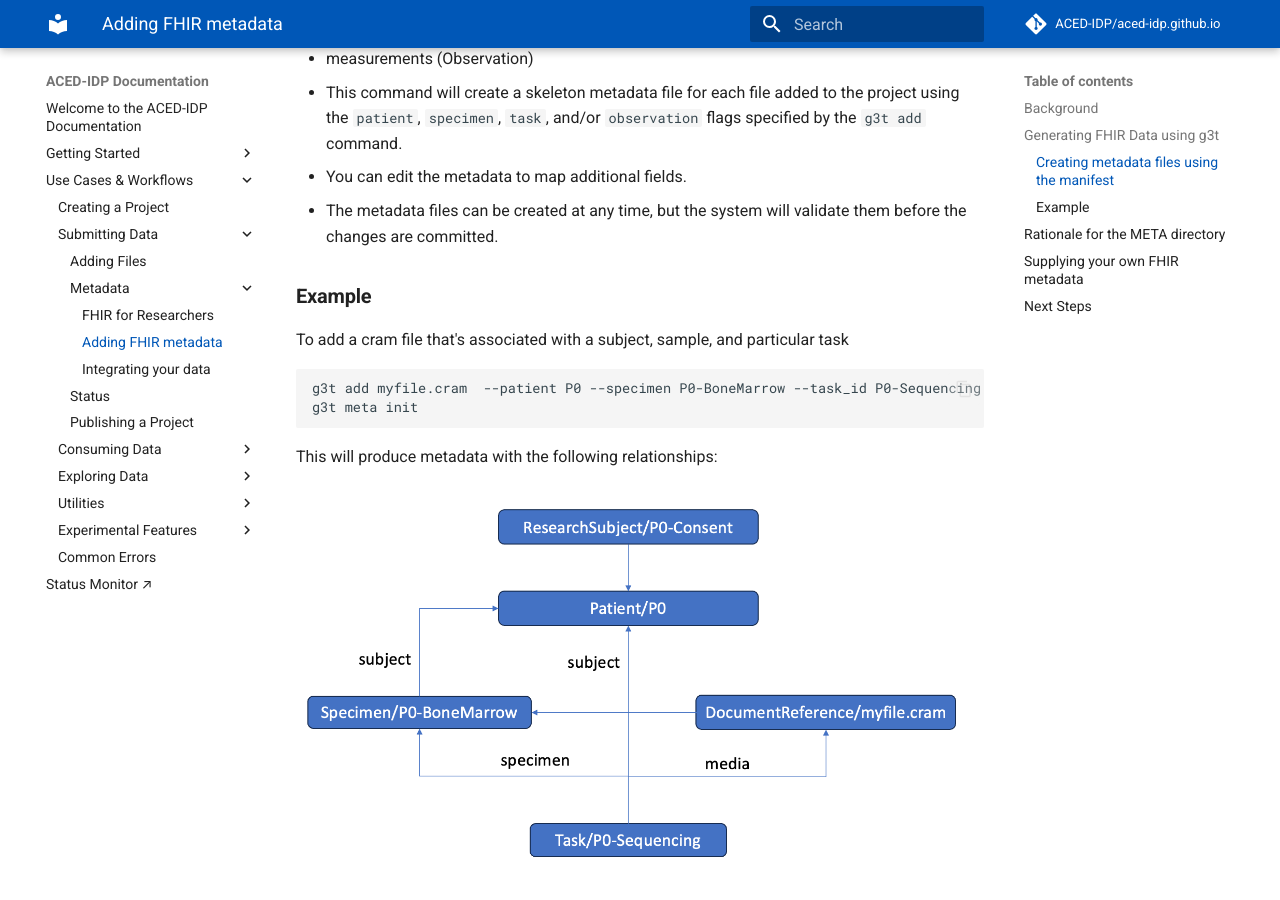
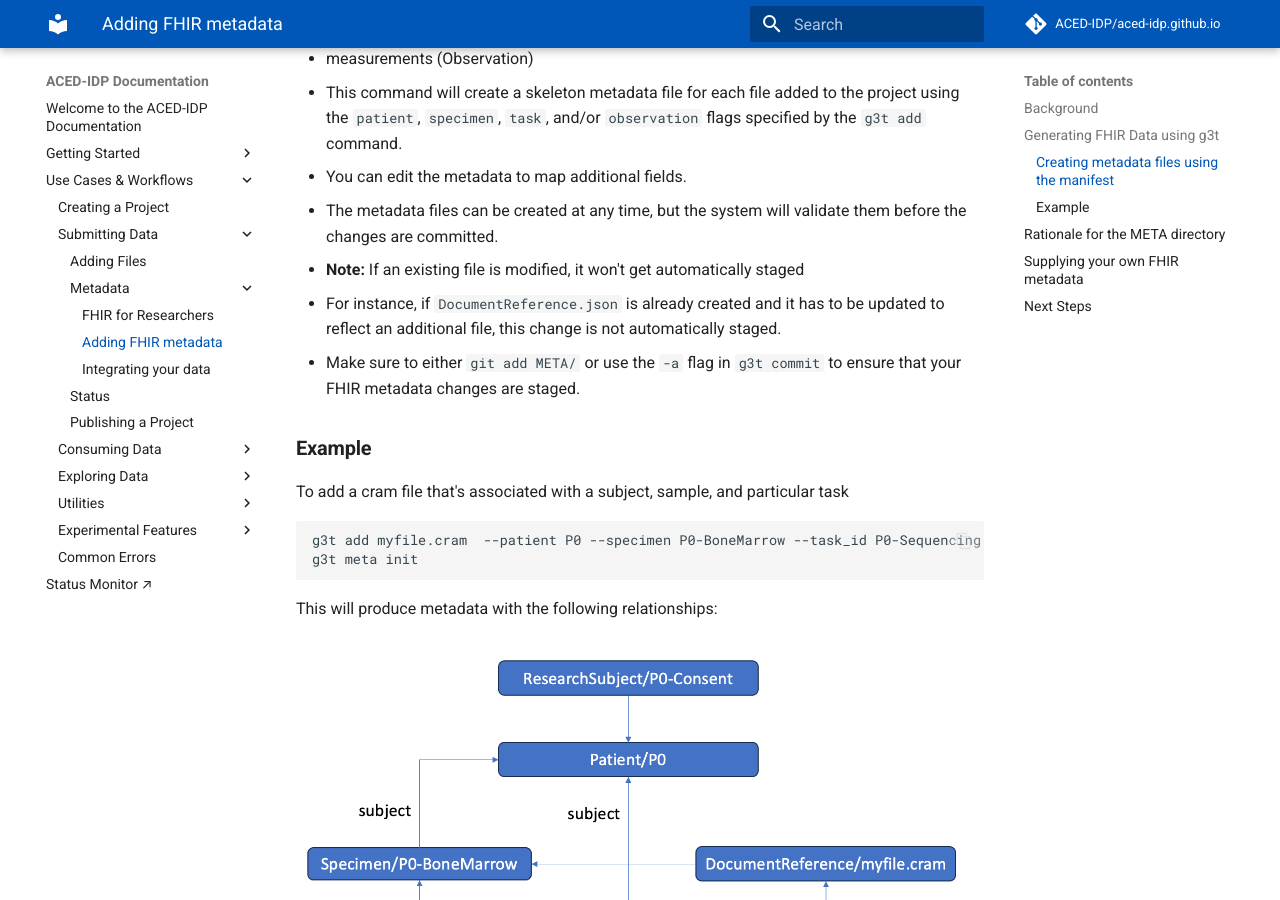
Before and after one commit to ACED-IDP/aced-idp.github.io, an MkDocs documentation site: the page built from docs/workflows/metadata.md, in a window 1280 px wide and 900 px high, scrolled down 1105 px. Built offline with MkDocs 1.6.1 and Material for MkDocs 9.7.7, drawn with Linux system fonts in a browser that asks for light colours; comment, search, counter and statistics services are not loaded.

Commit message:
docs for subsequent adding of files

```diff
--- a/docs/workflows/metadata.md
+++ b/docs/workflows/metadata.md
@@ -35,6 +35,9 @@ Depending on if a `patient` or `specimen` flag was specified, other resources ca
 * This command will create a skeleton metadata file for each file added to the project using the `patient`, `specimen`, `task`, and/or `observation` flags specified by the `g3t add` command.
 * You can edit the metadata to map additional fields.
 * The metadata files can be created at any time, but the system will validate them before the changes are committed.
+* **Note:** If an existing file is modified, it won't get automatically staged
+  - For instance, if `DocumentReference.json` is already created and it has to be updated to reflect an additional file, this change is not automatically staged.
+  - Make sure to either `git add META/` or use the `-a` flag in `g3t commit` to ensure that your FHIR metadata changes are staged.
 
 ### Example
 To add a cram file that's associated with a subject, sample, and particular task
```
Also changed, not shown: docs/workflows/add-files.md (+7 -1 lines), docs/workflows/commit-push.md (+2 -0 lines).
